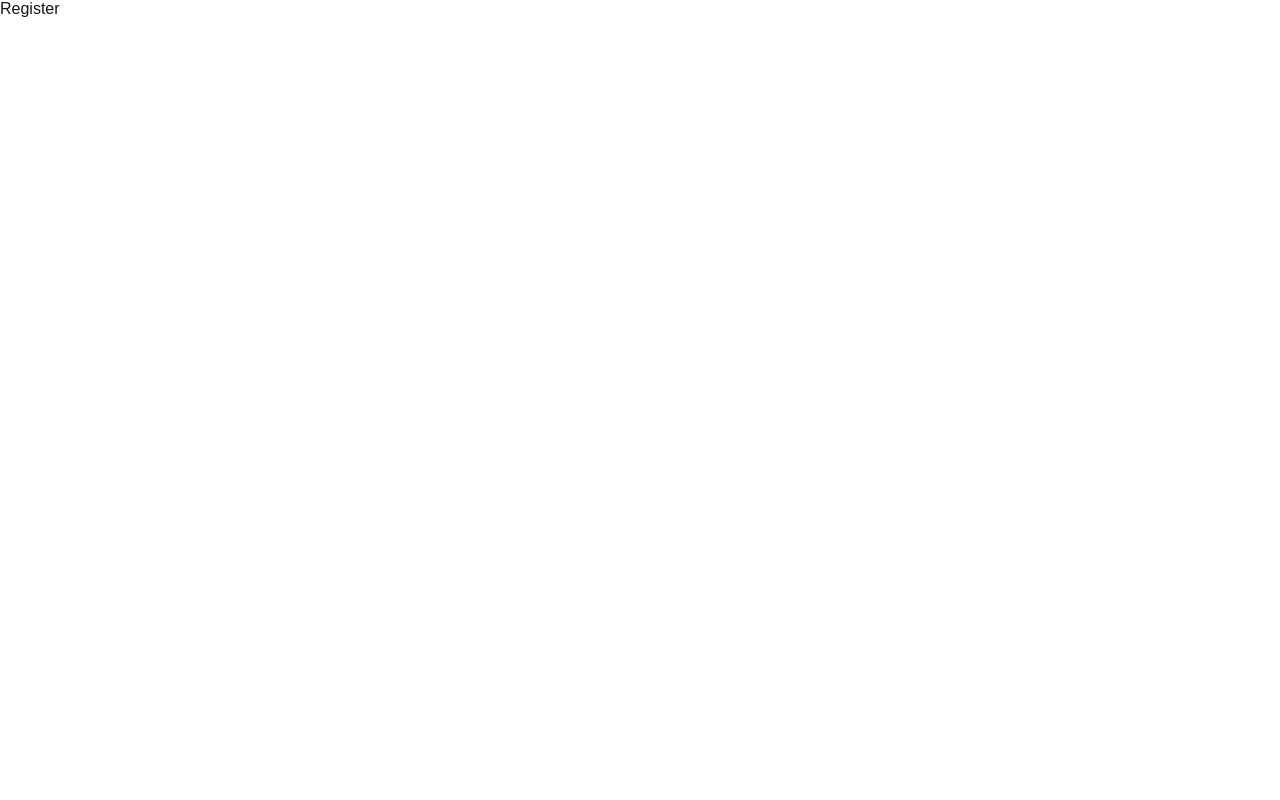
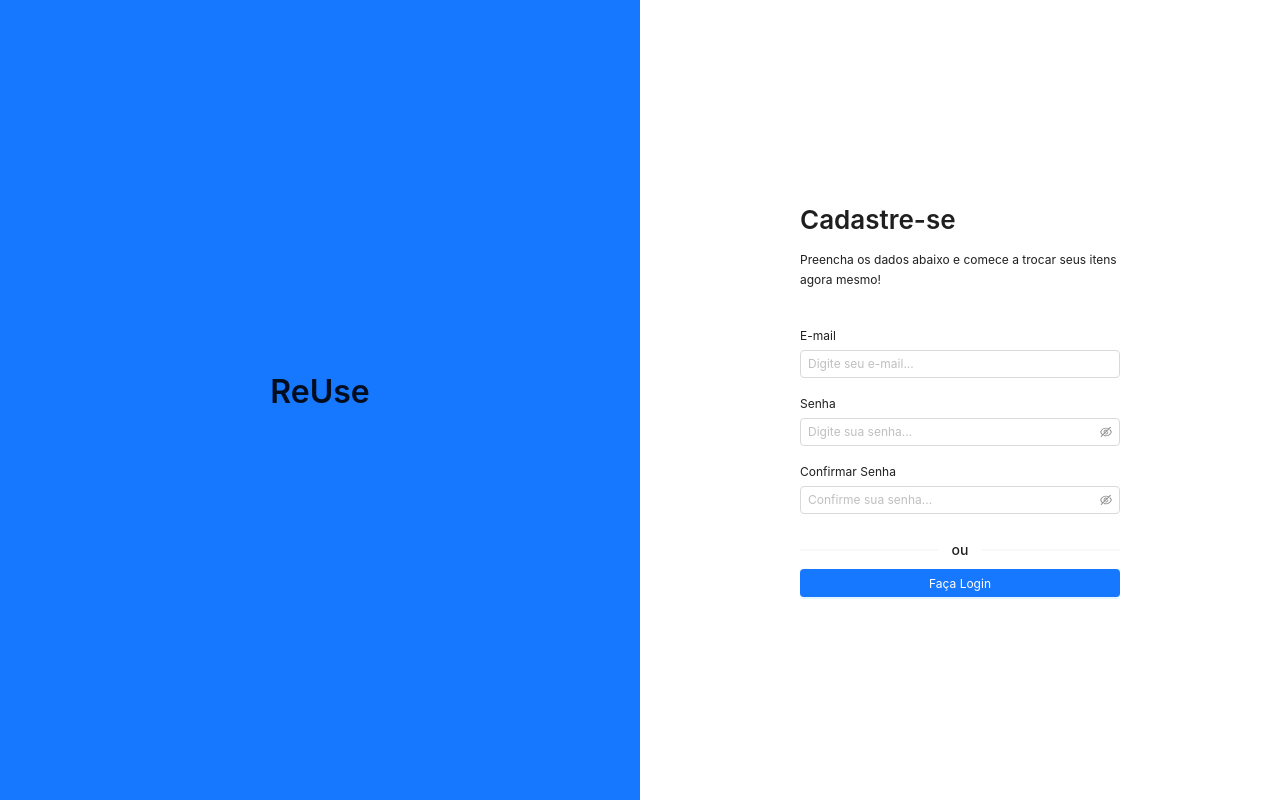
Before and after one commit to phtoselli/FIAP-Reuse, a Next.js app: page /register in a window 1280 px wide. Built offline with nearby package versions, Linux system fonts and the light colour scheme.

Commit message:
create register screen

```diff
--- a/src/app/register/page.tsx
+++ b/src/app/register/page.tsx
@@ -1,7 +1,87 @@
+"use client";
+
+import { Routes } from "@/types/routes";
+import {
+  Button,
+  Col,
+  Divider,
+  Flex,
+  Form,
+  Input,
+  Row,
+  theme,
+  Typography,
+} from "antd";
+import { useForm } from "antd/es/form/Form";
+import { useRouter } from "next/navigation";
+
 export default function Register() {
+  const [form] = useForm();
+  const router = useRouter();
+  const { token } = theme.useToken();
+
+  const changeRoute = (route: string) => {
+    router.push(route);
+  };
+
   return (
-    <div>
-      <p>Register</p>
-    </div>
+    <Row style={{ height: "100vh" }}>
+      <Col span={12} style={{ backgroundColor: token.colorPrimary }}>
+        <Flex align="center" justify="center" style={{ height: "100%" }}>
+          <Typography.Title>ReUse</Typography.Title>
+        </Flex>
+      </Col>
+
+      <Col span={12}>
+        <Flex
+          align="center"
+          justify="center"
+          vertical
+          style={{ height: "100%" }}
+        >
+          <Flex vertical style={{ width: "320px" }}>
+            <Flex vertical style={{ marginBottom: "24px" }}>
+              <Typography.Title level={2}>Cadastre-se</Typography.Title>
+              <Typography.Paragraph>
+                Preencha os dados abaixo e comece a trocar seus itens agora
+                mesmo!
+              </Typography.Paragraph>
+            </Flex>
+
+            <Form form={form} layout="vertical">
+              <Row>
+                <Col span={24}>
+                  <Form.Item name="email" label="E-mail">
+                    <Input placeholder="Digite seu e-mail..." />
+                  </Form.Item>
+                </Col>
+
+                <Col span={24}>
+                  <Form.Item name="password" label="Senha">
+                    <Input.Password placeholder="Digite sua senha..." />
+                  </Form.Item>
+                </Col>
+
+                <Col span={24}>
+                  <Form.Item name="confirmPassword" label="Confirmar Senha">
+                    <Input.Password placeholder="Confirme sua senha..." />
+                  </Form.Item>
+                </Col>
+              </Row>
+            </Form>
+
+            <Divider style={{ width: "100px" }}>ou</Divider>
+
+            <Button
+              color="primary"
+              variant="solid"
+              onClick={() => changeRoute(Routes.LOGIN)}
+            >
+              Faça Login
+            </Button>
+          </Flex>
+        </Flex>
+      </Col>
+    </Row>
   );
 }
--- /dev/null
+++ b/src/types/routes/index.tsx
@@ -0,0 +1,11 @@
+export enum Routes {
+  DASHBOARD = "/dashboard",
+  USERS = "/dashboard/users",
+  POSTS = "/dashboard/posts",
+  TAGS = "/dashboard/tags",
+  REPORTS = "/dashboard/reports",
+  CATEGORIES = "/dashboard/categories",
+  SETTINGS = "/dashboard/settings",
+  LOGIN = "/login",
+  REGISTER = "/register",
+}
```
Also changed, not shown: src/app/dashboard/layout.tsx (+7 -6 lines), src/app/login/page.tsx (+12 -1 lines).
